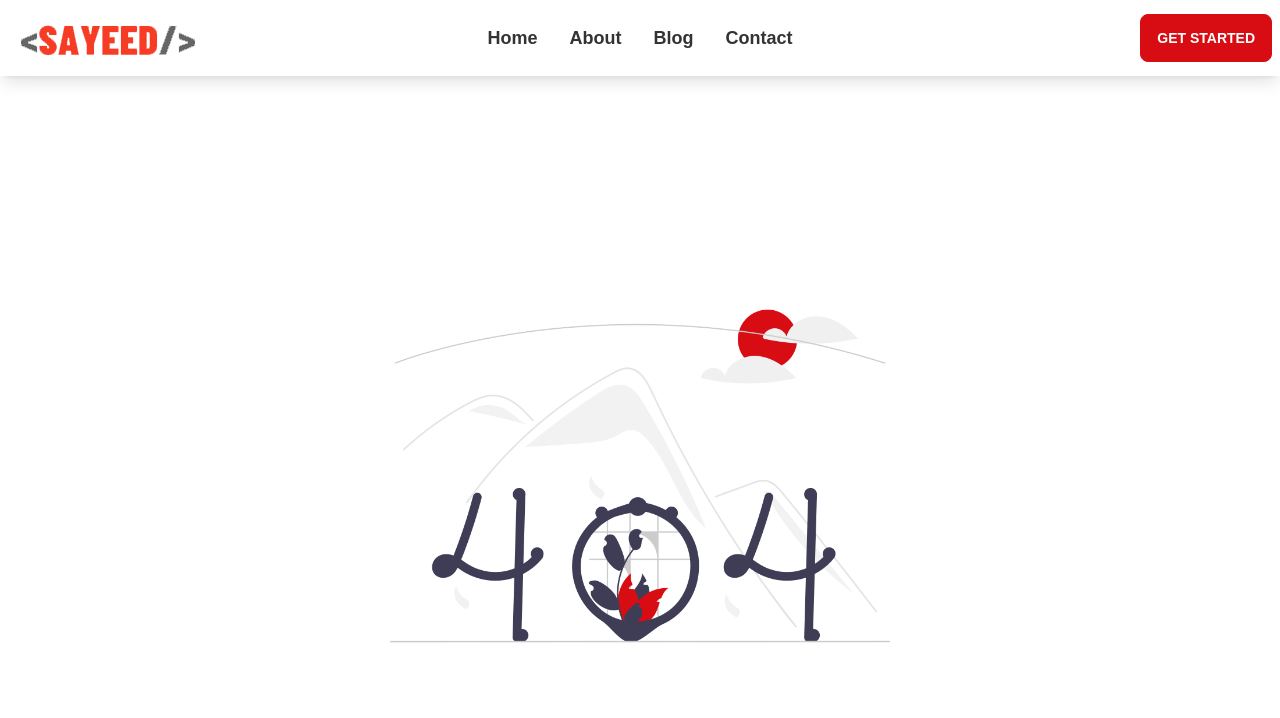
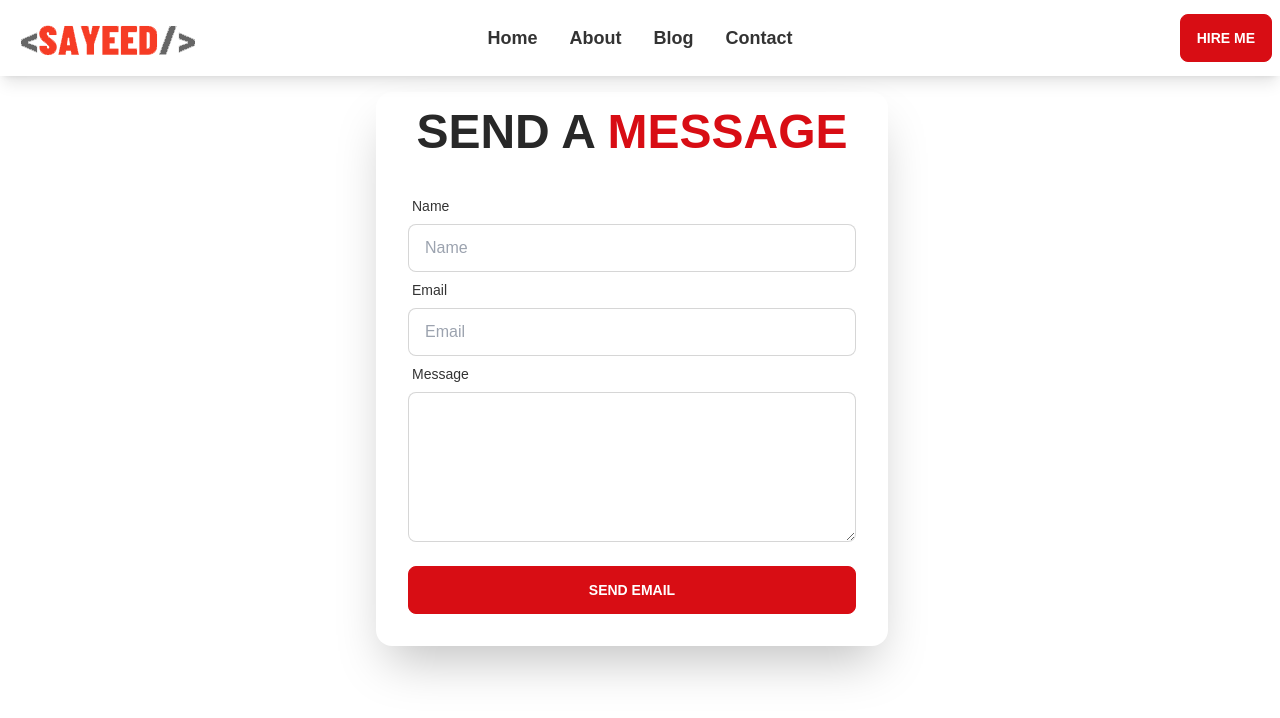
Before and after one commit to abusayeed4bd/portfolio-client-side, a React (Create React App) app: page /contact in a window 1280 px wide. Shown: the top 718 px of the page. Built offline with nearby package versions, Linux system fonts and the light colour scheme.

Commit message:
contactPage blogpage added

```diff
--- a/src/App.js
+++ b/src/App.js
@@ -8,6 +8,7 @@ import About from './pages/About/About';
 import Project from './pages/Home/Project';
 import NotFound from './pages/NotFound/NotFound';
 import Contact from './pages/Shared/Contact';
+import ContactPage from './pages/ContactPage/ContactPage';
 
 function App() {
   return (
@@ -20,7 +21,7 @@ function App() {
         <Route path='/blog' element={<Blog></Blog>}></Route>
         <Route path='/about' element={<About></About>}></Route>
         <Route path='/project/:id' element={<Project></Project>}></Route>
-
+        <Route path='/contact' element={<ContactPage></ContactPage>}></Route>
         <Route path='*' element={<NotFound></NotFound>}></Route>
 
       </Routes>
--- a/src/pages/Blog/Blog.js
+++ b/src/pages/Blog/Blog.js
@@ -1,8 +1,13 @@
 import React from 'react';
+import blog from '../../assets/image/blog.png'
 
 const Blog = () => {
     return (
-        <div>
+        <div className='flex h-screen items-center justify-center'>
+            <div>
+                <img className='w-2/4 mx-auto ' src={blog} alt="" />
+                <h1 class="lg:text-5xl uppercase text-3xl font-bold !text-primary  text-red-500 my-8"> <span className="text-secondary">comming</span> soon</h1>
+            </div>
 
         </div>
     );
--- /dev/null
+++ b/src/pages/ContactPage/ContactPage.js
@@ -0,0 +1,77 @@
+import React from 'react';
+import contact from '../../assets/image/contact.jpg'
+import emailjs from 'emailjs-com';
+import Swal from 'sweetalert2';
+
+const ContactPage = () => {
+    const SERVICE_ID = "service_f2aadxm";
+    const TEMPLATE_ID = "template_xuu0dsf";
+    const USER_ID = "FExwKcoHjdAh87t7c";
+
+    const handleMessageSend = e => {
+
+        e.preventDefault();
+
+        emailjs.sendForm(SERVICE_ID, TEMPLATE_ID, e.target, USER_ID)
+            .then((result) => {
+                console.log(result.text);
+                Swal.fire({
+                    icon: 'success',
+                    title: 'Message Sent Successfully'
+                })
+            }, (error) => {
+                console.log(error.text);
+                Swal.fire({
+                    icon: 'error',
+                    title: 'Ooops, something went wrong',
+                    // text: error.text,
+                })
+            });
+        e.target.reset()
+    }
+    return (
+        <div>
+            <div class="hero-content  flex-col lg:flex-row-reverse g-12 lg:w-[90%] mx-auto">
+
+                <div>
+                    <div className="flex">
+
+                    </div>
+                </div>
+                <div class="card  flex-shrink-0 w-full max-w-sm lg:max-w-lg shadow-2xl bg-base-100 lg:w-50">
+                    <h1 class="lg:text-5xl uppercase  text-xl font-bold !text-primary  text-red-500 pt-4"><span className='text-secondary'> Send a</span> message</h1>
+                    <div class="card-body">
+                        <form onSubmit={handleMessageSend}>
+
+                            <div class="form-control">
+                                <label class="label">
+                                    <span class="label-text">Name</span>
+                                </label>
+                                <input type="text" name='name' placeholder="Name" class="input input-bordered" required />
+                            </div>
+                            <div class="form-control">
+                                <label class="label">
+                                    <span class="label-text">Email</span>
+                                </label>
+                                <input type="email" name='name' placeholder="Email" class="input input-bordered" required />
+
+                            </div>
+                            <div class="form-control">
+                                <label class="label">
+                                    <span class="label-text">Message</span>
+                                </label>
+                                <textarea name="message" className='input input-bordered h-[150px]' id="" cols="30" rows="10" required></textarea>
+
+                            </div>
+                            <div class="form-control mt-6">
+                                <input type="submit" className='btn btn-primary text-white' value='send email' />
+                            </div>
+                        </form>
+                    </div>
+                </div>
+            </div>
+        </div>
+    );
+};
+
+export default ContactPage;
--- a/src/pages/Home/Project.js
+++ b/src/pages/Home/Project.js
@@ -2,19 +2,25 @@ import React from 'react';
 import { useParams } from 'react-router-dom';
 import { useQuery } from 'react-query';
 import CardLoading from './../Shared/CardLoading';
+import Loading from '../Shared/Loading';
 
 const Project = () => {
     const { id } = useParams();
-    const { data: project, isLoading } = useQuery('project', () => fetch(`http://localhost:5000/project/${id}`).then(res => res.json()));
+    const { data: project, isLoading } = useQuery('project', () => fetch(`https://abusayeed-ibrahim.herokuapp.com/project/${id}`).then(res => res.json()));
     if (isLoading) {
-        return <CardLoading></CardLoading>;
+        return <Loading></Loading>;
     }
-    const { img, name, cartegory, description } = project;
+    const { img, name, cartegory, description, client, live, server } = project;
     console.log(project);
 
     return (
-        <div class="card lg:w-[70%] mx-auto rounded-none bg-base-100 lg:my-5">
+        <div class="card lg:w-[70%] mx-auto rounded-none bg-base-100 lg:my-5 ">
             <figure><img src={img} alt="Shoes" /></figure>
+            <div className='grid  grid-cols-3'>
+                <a className='btn lg:btn-primary btn-link lg:w-1/2 mx-auto text-primary  lg:text-white m-2' href={client} >Client side code</a>
+                <a className='btn lg:btn-primary btn-link lg:w-1/2 mx-auto text-primary  lg:text-white m-2' href={server} >Server side code</a>
+                <a className='btn lg:btn-primary btn-link lg:w-1/2 mx-auto text-primary  lg:text-white m-2' href={live} >Live Link</a>
+            </div>
             <div class="card-body text-left">
                 <h1 class="lg:text-5xl uppercase text-3xl font-bold !text-primary   lg:text-left">{name}</h1>
                 <h2 className="lg:text-4xl text-3xl folt-bold lg:text-left text-secondary">
--- a/src/pages/Home/SinglePortfolio.js
+++ b/src/pages/Home/SinglePortfolio.js
@@ -5,20 +5,21 @@ const SinglePortfolio = ({ portfolioItem }) => {
     const { _id, img, name, cartegory, technologies, description, live, client, server } = portfolioItem;
 
     return (
-        <div class="card !shadow card-compact bg-base-100  !hover:shadow-xl mx-auto">
+        <div class="card !shadow card-compact bg-base-100 h-[400px] !hover:shadow-xl mx-auto">
             <figure><img src={img} alt="Shoes" /></figure>
             <div class="card-body  text-left relative">
                 <h2 class="card-title text-primary text-2xl font-bold uppercase">{name}</h2>
-                <h3>{cartegory}</h3>
+
                 <div className="grid grid-cols-4 gap-3">
                     {
                         technologies.map(c => <span className='bg-[#fecaca] fw-bold mr-1  text-primary text-center rounded px-1'>{c}</span>)
                     }
                 </div>
+                <h3 className='text-xl text-secondary'>{cartegory}</h3>
                 {/* <span className='!font-xl text-secondary'>{description}</span> */}
-                <div class="card-actions justify-evenly align-items-end">
-                    <a href={live} target="_blank" rel='noreferrer' class="btn btn-link text-sm">Live </a >
-                    <Link to={`/project/${_id}`} class="btn btn-link text-sm">Learn more </Link >
+                <div class=" flex justify-end absolute bottom-0">
+                    {/* <a href={live} target="_blank" rel='noreferrer' class="btn btn-link text-sm">Live </a > */}
+                    <Link to={`/project/${_id}`} class="btn btn-primary btn-link w-full text-sm">See Details </Link >
                     {/* <a href={client} target="_blank" rel='noreferrer' class="btn btn-link  text-sm">Client side</a >
                     {server && <a href={server} target="_blank" rel='noreferrer' class="btn btn-link  text-sm">Server side </a >} */}
                 </div>
--- /dev/null
+++ b/src/pages/Shared/Loading.js
@@ -0,0 +1,14 @@
+import React from 'react';
+
+const Loading = () => {
+    return (
+        <div className='flex items-center justify-center h-screen'>
+            <svg role="status" class="inline w-8 h-8 mr-2 text-gray-200 animate-spin dark:text-gray-600 fill-red-600" viewBox="0 0 100 101" fill="none" xmlns="http://www.w3.org/2000/svg">
+                <path d="M100 50.5908C100 78.2051 77.6142 100.591 50 100.591C22.3858 100.591 0 78.2051 0 50.5908C0 22.9766 22.3858 0.59082 50 0.59082C77.6142 0.59082 100 22.9766 100 50.5908ZM9.08144 50.5908C9.08144 73.1895 27.4013 91.5094 50 91.5094C72.5987 91.5094 90.9186 73.1895 90.9186 50.5908C90.9186 27.9921 72.5987 9.67226 50 9.67226C27.4013 9.67226 9.08144 27.9921 9.08144 50.5908Z" fill="currentColor" />
+                <path d="M93.9676 39.0409C96.393 38.4038 97.8624 35.9116 97.0079 33.5539C95.2932 28.8227 92.871 24.3692 89.8167 20.348C85.8452 15.1192 80.8826 10.7238 75.2124 7.41289C69.5422 4.10194 63.2754 1.94025 56.7698 1.05124C51.7666 0.367541 46.6976 0.446843 41.7345 1.27873C39.2613 1.69328 37.813 4.19778 38.4501 6.62326C39.0873 9.04874 41.5694 10.4717 44.0505 10.1071C47.8511 9.54855 51.7191 9.52689 55.5402 10.0491C60.8642 10.7766 65.9928 12.5457 70.6331 15.2552C75.2735 17.9648 79.3347 21.5619 82.5849 25.841C84.9175 28.9121 86.7997 32.2913 88.1811 35.8758C89.083 38.2158 91.5421 39.6781 93.9676 39.0409Z" fill="currentFill" />
+            </svg>
+        </div>
+    );
+};
+
+export default Loading;
--- a/src/pages/Shared/Navbar.js
+++ b/src/pages/Shared/Navbar.js
@@ -7,7 +7,7 @@ const Navbar = () => {
         <li><Link className='font-semibold text-lg' to='/'>Home</Link></li>
         <li><Link className='font-semibold text-lg' to='/about'>About</Link></li>
         <li><Link className='font-semibold text-lg' to='/blog'>Blog</Link></li>
-        <li><Link className='font-semibold text-lg' to='/#contact'>Contact</Link></li>
+        <li><Link className='font-semibold text-lg' to='/contact'>Contact</Link></li>
     </>
     return (
         <div class="navbar bg-base-100 sticky top-0 shadow-lg bg-base-100 z-50">
@@ -28,7 +28,7 @@ const Navbar = () => {
                 </ul>
             </div>
             <div class="navbar-end">
-                <a class="btn btn-primary text-white">Get started</a>
+                <Link className='btn btn-primary py-0 text-white' to="/contact" >hire me</Link>
             </div>
         </div>
     );
```
Also changed, not shown: public/portfolio.json (+41 -5 lines), src/assets/image/blog.png (added).
